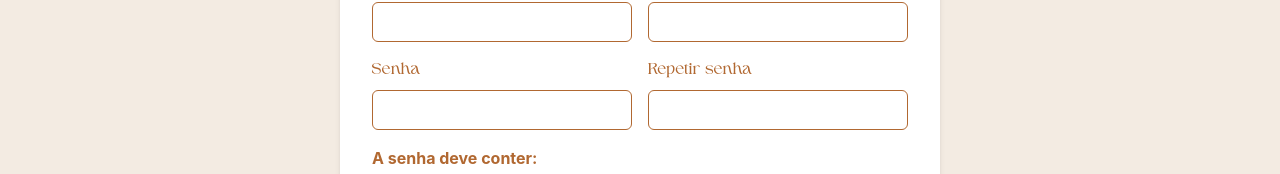
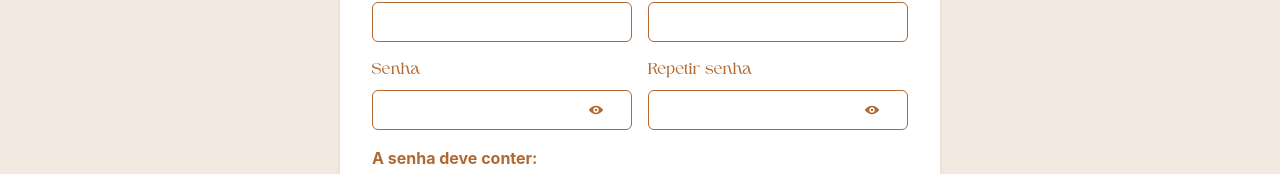
Before and after one commit to duartebianca/wishome, a React (Vite) app in the folder frontend/: page /register in a window 1280 px wide. Shown: the part 464-638 px from the top of the page. Built offline with nearby package versions, Linux system fonts and the light colour scheme.

Commit message:
refactor: add password visibility toggle to SignUpPage

```diff
--- a/frontend/src/app/register/register.tsx
+++ b/frontend/src/app/register/register.tsx
@@ -8,6 +8,8 @@ import {
   FormControl,
   FormLabel,
   Input,
+  InputGroup,
+  InputRightElement,
   Text,
   SimpleGrid,
   List,
@@ -16,7 +18,7 @@ import {
   useToast,
 } from "@chakra-ui/react";
 import { RegisterFormInputs, RegisterSchema } from "./forms/register-form";
-import { CheckCircleIcon, SmallCloseIcon } from "@chakra-ui/icons";
+import { CheckCircleIcon, SmallCloseIcon, ViewIcon, ViewOffIcon } from "@chakra-ui/icons";
 import { useNavigate } from "react-router-dom"; // Importando o hook de navegação
 
 const SignUpPage = () => {
@@ -34,6 +36,9 @@ const SignUpPage = () => {
     hasNumber: false,
     hasSpecialChar: false,
   });
+
+  const [showPassword, setShowPassword] = useState(false);
+  const [showConfirmPassword, setShowConfirmPassword] = useState(false);
 
   const toast = useToast();
   const navigate = useNavigate(); // Hook de navegação
@@ -109,7 +114,6 @@ const SignUpPage = () => {
       backgroundPosition="center"
       minHeight="100vh"
     >
-
       <Flex
         justify="center"
         align="center"
@@ -199,8 +203,9 @@ const SignUpPage = () => {
                 >
                   Senha
                 </FormLabel>
+                <InputGroup>
                   <Input
-                  type="password"
+                    type={showPassword ? "text" : "password"}
                     borderColor="#b16831"
                     focusBorderColor="#b16831"
                     {...register("password")}
@@ -208,6 +213,17 @@ const SignUpPage = () => {
                       updateRequirements(e.target.value);
                     }}
                   />
+                  <InputRightElement width="4.5rem">
+                    <Button
+                      h="1.75rem"
+                      size="sm"
+                      onClick={() => setShowPassword(!showPassword)}
+                      variant="ghost"
+                    >
+                      {showPassword ?<ViewOffIcon color="#b16831"/> : <ViewIcon color="#b16831" />}
+                    </Button>
+                  </InputRightElement>
+                </InputGroup>
                 {errors.password && (
                   <Text color="red.500">{errors.password.message}</Text>
                 )}
@@ -220,12 +236,24 @@ const SignUpPage = () => {
                 >
                   Repetir senha
                 </FormLabel>
+                <InputGroup>
                   <Input
-                  type="password"
+                    type={showConfirmPassword ? "text" : "password"}
                     borderColor="#b16831"
                     focusBorderColor="#b16831"
                     {...register("confirmPassword")}
                   />
+                  <InputRightElement width="4.5rem">
+                    <Button
+                      h="1.75rem"
+                      size="sm"
+                      onClick={() => setShowConfirmPassword(!showConfirmPassword)}
+                      variant="ghost"
+                    >
+                      {showConfirmPassword ? <ViewOffIcon color="#b16831"/> : <ViewIcon color="#b16831" />}
+                    </Button>
+                  </InputRightElement>
+                </InputGroup>
                 {errors.confirmPassword && (
                   <Text color="red.500">{errors.confirmPassword.message}</Text>
                 )}
```
Lines whose indentation alone changed are shown as unchanged.
